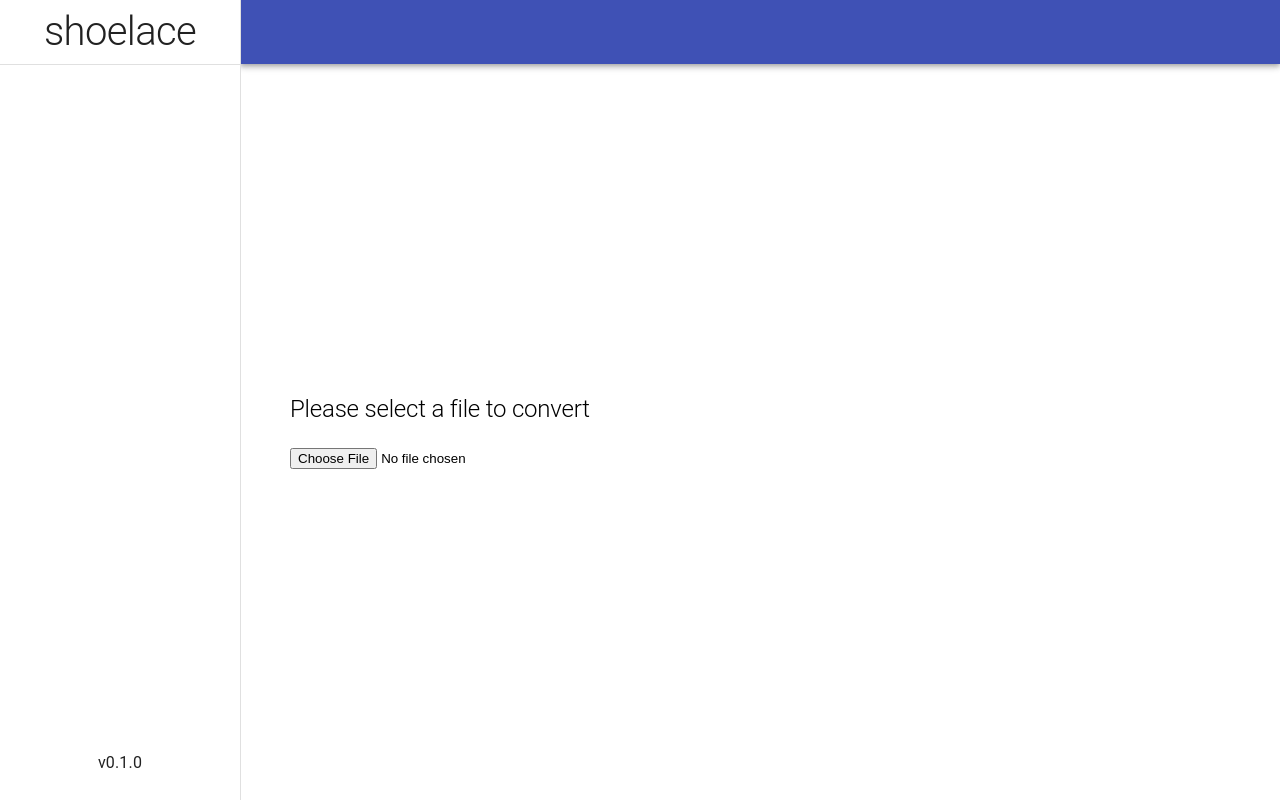
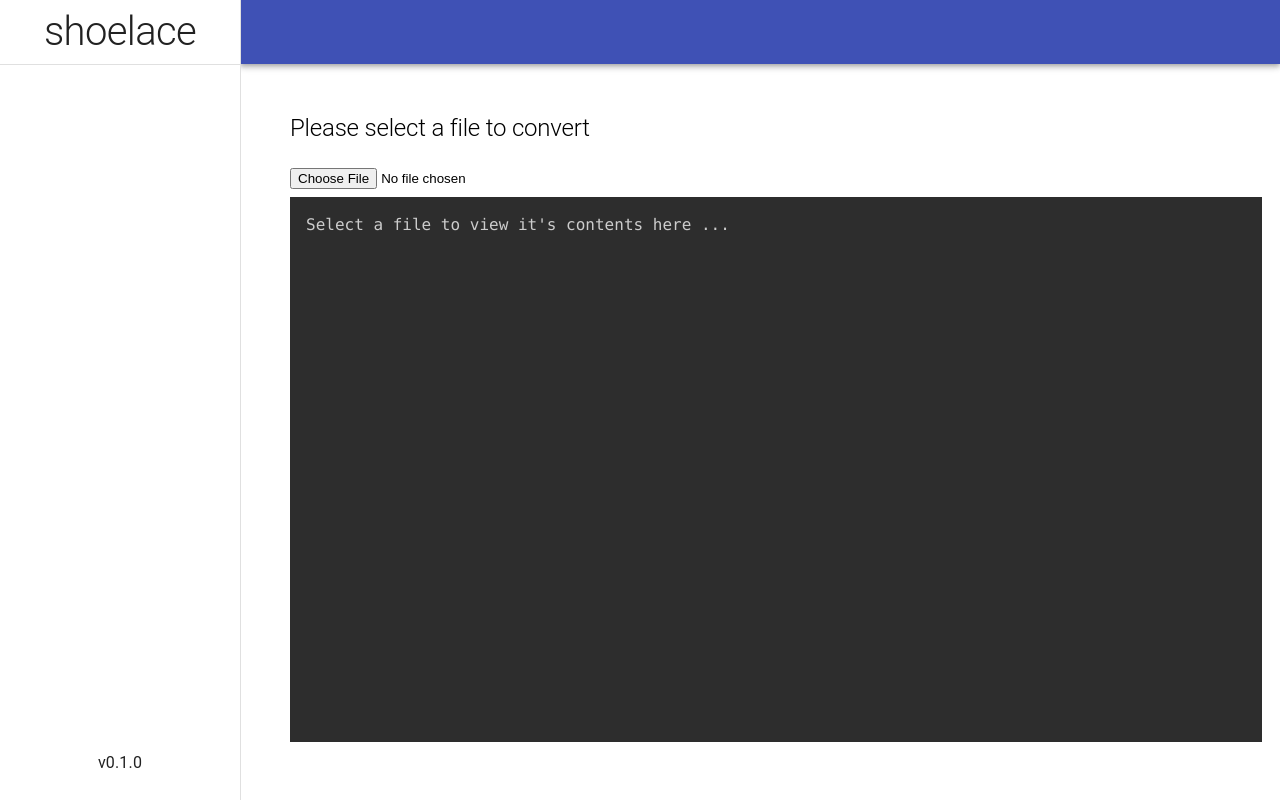
Before and after one commit to actuallyReallyAlex/shoelace, a React (Create React App) app: page / in a window 1280 px wide. Built offline with nearby package versions, Linux system fonts and the light colour scheme.

Commit message:
Add a Code Previewer

```diff
--- a/package.json
+++ b/package.json
@@ -22,6 +22,7 @@
     "@material-ui/icons": "^4.5.1",
     "copy-to-clipboard": "^3.2.0",
     "electron-is-dev": "^1.1.0",
+    "prismjs": "^1.17.1",
     "react": "^16.10.2",
     "react-dom": "^16.10.2",
     "react-scripts": "^3.2.0",
--- a/src/App.js
+++ b/src/App.js
@@ -19,6 +19,7 @@ const App = () => {
   const [file, setFile] = useState(null);
   const [converted, setConverted] = useState(false);
   const [displayStatus, setDisplayStatus] = useState(false);
+  const [type, setType] = useState(null);
 
   return (
     <AppContainer id="app-container">
@@ -26,10 +27,13 @@ const App = () => {
         <Input
           converted={converted}
           file={file}
+          output={output}
           setConverted={setConverted}
           setFile={setFile}
           setOutput={setOutput}
           setStage={setStage}
+          setType={setType}
+          type={type}
         />
       )}
       {stage === "output" && (
--- /dev/null
+++ b/src/assets/prism.css
@@ -0,0 +1,123 @@
+/* PrismJS 1.17.1
+https://prismjs.com/download.html#themes=prism-tomorrow&languages=markup+css+clike+javascript */
+/**
+ * prism.js tomorrow night eighties for JavaScript, CoffeeScript, CSS and HTML
+ * Based on https://github.com/chriskempson/tomorrow-theme
+ * @author Rose Pritchard
+ */
+
+code[class*="language-"],
+pre[class*="language-"] {
+  color: #ccc;
+  background: none;
+  font-family: Consolas, Monaco, "Andale Mono", "Ubuntu Mono", monospace;
+  font-size: 1em;
+  text-align: left;
+  white-space: pre;
+  word-spacing: normal;
+  word-break: normal;
+  word-wrap: normal;
+  line-height: 1.5;
+
+  -moz-tab-size: 4;
+  -o-tab-size: 4;
+  tab-size: 4;
+
+  -webkit-hyphens: none;
+  -moz-hyphens: none;
+  -ms-hyphens: none;
+  hyphens: none;
+}
+
+/* Code blocks */
+pre[class*="language-"] {
+  padding: 1em;
+  margin: 0.5em 0;
+  overflow: auto;
+}
+
+:not(pre) > code[class*="language-"],
+pre[class*="language-"] {
+  background: #2d2d2d;
+}
+
+/* Inline code */
+:not(pre) > code[class*="language-"] {
+  padding: 0.1em;
+  border-radius: 0.3em;
+  white-space: normal;
+}
+
+.token.comment,
+.token.block-comment,
+.token.prolog,
+.token.doctype,
+.token.cdata {
+  color: #999;
+}
+
+.token.punctuation {
+  color: #ccc;
+}
+
+.token.tag,
+.token.attr-name,
+.token.namespace,
+.token.deleted {
+  color: #e2777a;
+}
+
+.token.function-name {
+  color: #6196cc;
+}
+
+.token.boolean,
+.token.number,
+.token.function {
+  color: #f08d49;
+}
+
+.token.property,
+.token.class-name,
+.token.constant,
+.token.symbol {
+  color: #f8c555;
+}
+
+.token.selector,
+.token.important,
+.token.atrule,
+.token.keyword,
+.token.builtin {
+  color: #cc99cd;
+}
+
+.token.string,
+.token.char,
+.token.attr-value,
+.token.regex,
+.token.variable {
+  color: #7ec699;
+}
+
+.token.operator,
+.token.entity,
+.token.url {
+  color: #67cdcc;
+}
+
+.token.important,
+.token.bold {
+  font-weight: bold;
+}
+.token.italic {
+  font-style: italic;
+}
+
+.token.entity {
+  cursor: help;
+}
+
+.token.inserted {
+  color: green;
+}
--- /dev/null
+++ b/src/components/CodePreview.js
@@ -0,0 +1,24 @@
+import React, { useEffect } from "react";
+import Prism from "prismjs";
+import styled from "styled-components";
+
+const Pre = styled.pre`
+  height: 100%;
+  width: 100%;
+`;
+
+const CodePreview = ({ code, language }) => {
+  useEffect(() => {
+    Prism.highlightAll();
+  }, [code]);
+
+  return (
+    <Pre className={`language-${language} code`}>
+      <code className={`language-${language}`}>
+        {code ? code : "Select a file to view it's contents here ..."}
+      </code>
+    </Pre>
+  );
+};
+
+export default CodePreview;
--- a/src/components/Input.js
+++ b/src/components/Input.js
@@ -4,6 +4,7 @@ import styled from "styled-components";
 import { Button, Fab, Typography } from "@material-ui/core";
 import ConvertIcon from "@material-ui/icons/Redo";
 import ContinueIcon from "@material-ui/icons/ChevronRight";
+import CodePreview from "./CodePreview";
 
 const Container = styled.div`
   align-items: flex-start;
@@ -52,16 +53,21 @@ const FabIconContainer = styled.div`
 const Input = ({
   converted,
   file,
+  output,
   setConverted,
   setFile,
   setOutput,
-  setStage
+  setStage,
+  setType,
+  type
 }) => {
   const handleFileUpload = () => {
-    const { name, path } = document.getElementById("input").files[0];
+    const { name, path, type } = document.getElementById("input").files[0];
+    const finalType = type.replace("text/", "");
     const file = fs.readFileSync(path, "utf8");
     setOutput(file);
     setFile(name);
+    setType(finalType);
   };
 
   const handleContinue = () => {
@@ -93,12 +99,14 @@ const Input = ({
           />
         )}
       </InputContainer>
+      {/* {file && <CodePreview code={output} language="javascript" />} */}
+      <CodePreview code={output} language={type} />
       {file && (
         <ContinueButtonContainer>
           <ContinueButton
             color="primary"
             onClick={handleContinue}
-            variant="contained"
+            variant="extended"
           >
             <FabIconContainer>
               {converted ? <ContinueIcon /> : <ConvertIcon />}
--- a/src/index.js
+++ b/src/index.js
@@ -6,6 +6,7 @@ import { StylesProvider } from "@material-ui/core/styles";
 import Header from "./components/Header";
 import Sidebar from "./components/Sidebar";
 import styled from "styled-components";
+import "./assets/prism.css";
 
 const Container = styled.div`
   display: flex;
```
Also changed, not shown: 1 other file (tests, documents, lock files or other folders).
